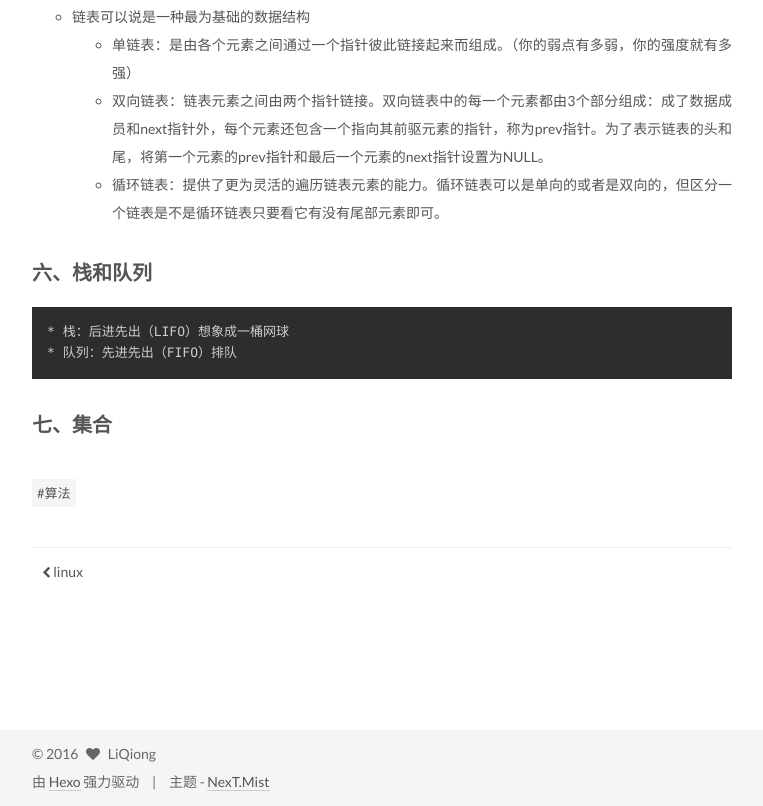
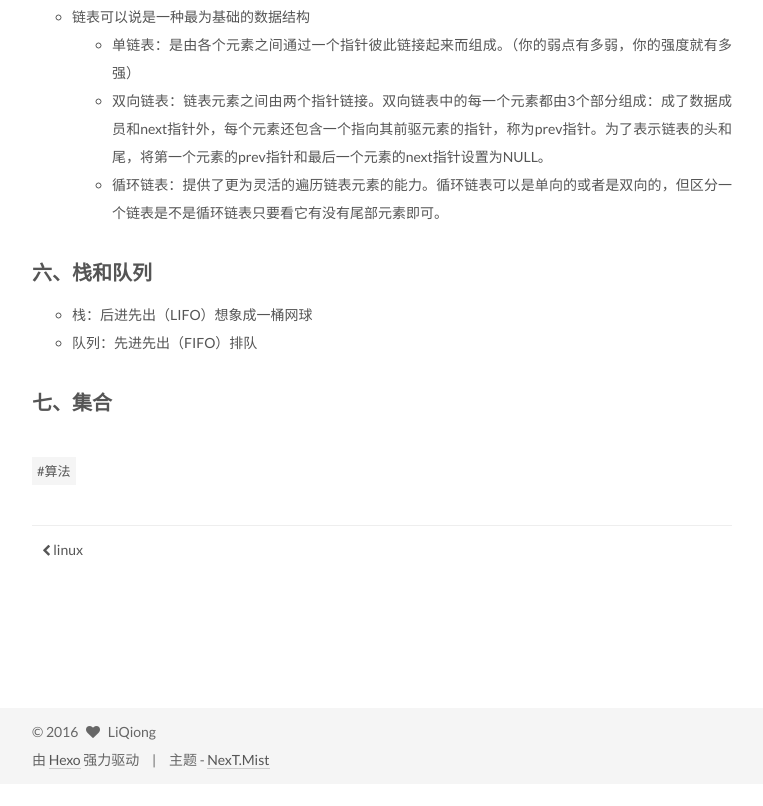
Before and after one commit to jingjing0327/jingjing0327.github.io, a plain HTML site: page 2016/08/15/《算法精解》这本书/index.html in a window 1280 px wide. Shown: the part 1649-2455 px from the top of the page, without its empty margins (98-861 px from the left). After the commit the page ends 2433 px from the top, so only its background shows below. Drawn offline with Linux system fonts and the light colour scheme; a script that the page names is missing.

Commit message:
Site updated: 2016-08-18 17:26:38

```diff
--- a/2016/08/15/《算法精解》这本书/index.html
+++ b/2016/08/15/《算法精解》这本书/index.html
@@ -108,7 +108,7 @@
 三、递归
 基本递归
 12345678910int fact(int n)&amp;#123;	if (n &amp;lt; 0)		return 0;	else if (n==0)		return 1;	else if (n == 1)		return 1;	else		return">
-<meta property="og:updated_time" content="2016-08-18T09:24:58.000Z">
+<meta property="og:updated_time" content="2016-08-18T09:26:25.000Z">
 <meta name="twitter:card" content="summary">
 <meta name="twitter:title" content="《算法精解》这本书">
 <meta name="twitter:description" content="一、简介  略
@@ -353,9 +353,11 @@
 </ul>
 </li>
 </ul>
-<h3 id="六、栈和队列"><a href="#六、栈和队列" class="headerlink" title="六、栈和队列"></a>六、栈和队列</h3><pre><code>* 栈：后进先出（LIFO）想象成一桶网球
-* 队列：先进先出（FIFO）排队
-</code></pre><h3 id="七、集合"><a href="#七、集合" class="headerlink" title="七、集合"></a>七、集合</h3>
+<h3 id="六、栈和队列"><a href="#六、栈和队列" class="headerlink" title="六、栈和队列"></a>六、栈和队列</h3><ul>
+<li>栈：后进先出（LIFO）想象成一桶网球</li>
+<li>队列：先进先出（FIFO）排队</li>
+</ul>
+<h3 id="七、集合"><a href="#七、集合" class="headerlink" title="七、集合"></a>七、集合</h3>
 
     </div>
 
```
Also changed, not shown: index.html (+5 -3 lines).
